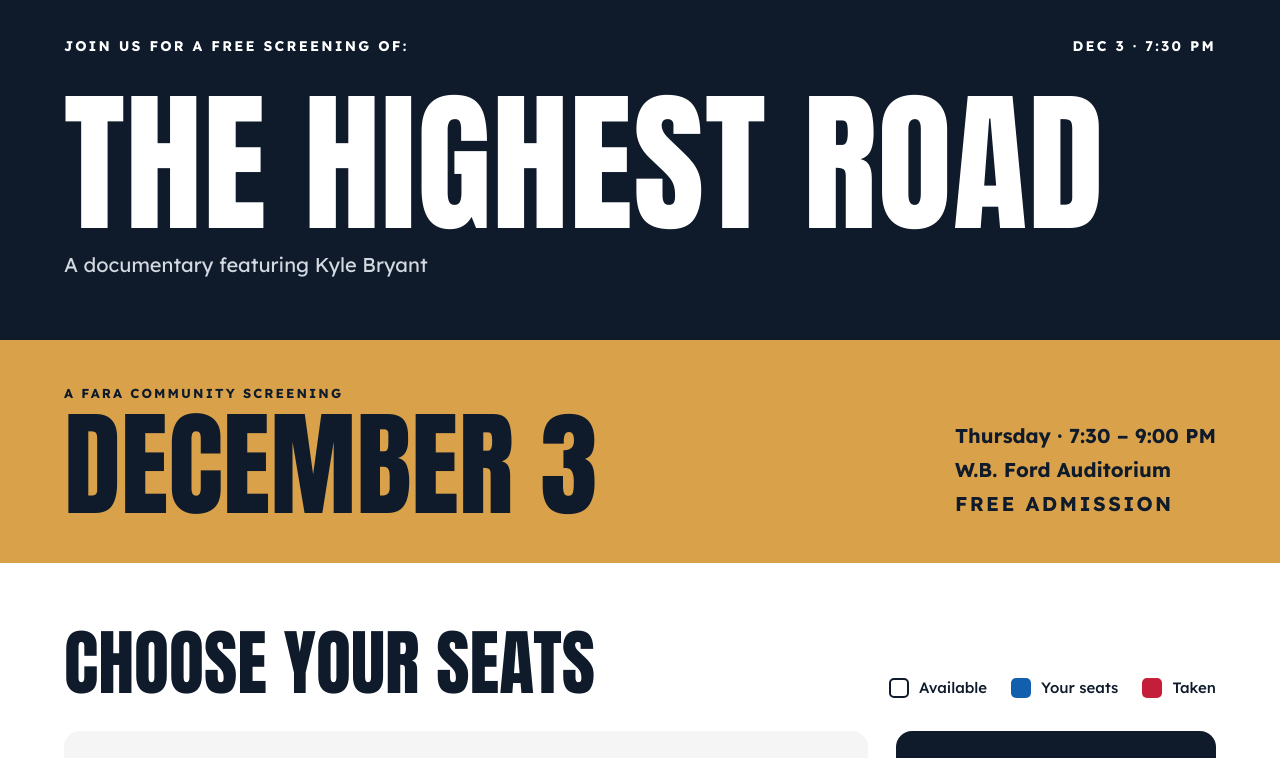
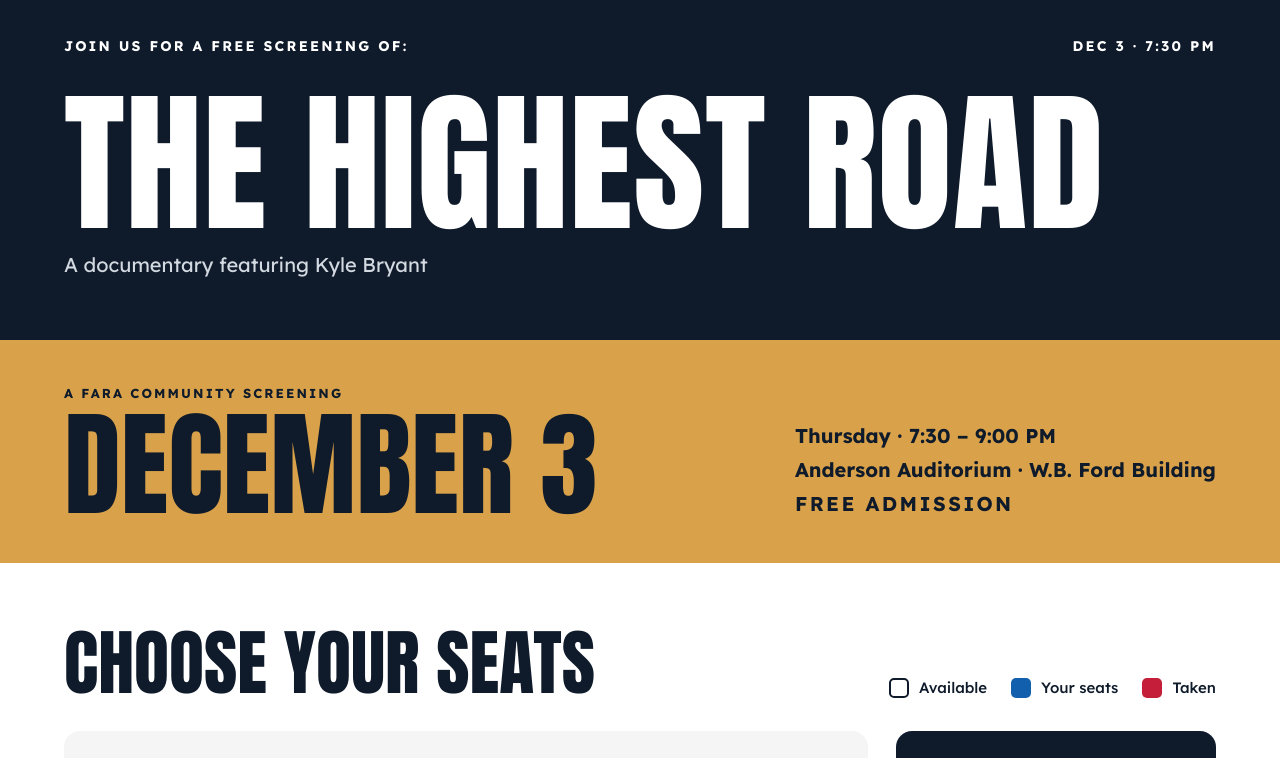
Before and after one commit to aJakeoo/CCS-WBF-A-Seat-Planner, a plain HTML site: page index.html in a window 1280 px wide. Shown: the top 758 px of the page. Drawn offline with Linux system fonts and the light colour scheme; no server answers.

Commit message:
Correct venue to Anderson Auditorium in the W.B. Ford Building
Update the site, confirmation email and calendar invite, and add
the campus street address to the email and invite.

Co-Authored-By: Claude Sonnet 5.5 <noreply@anthropic.com>

```diff
--- a/config.js
+++ b/config.js
@@ -4,7 +4,7 @@ window.EVENT = {
   subtitle: "A documentary featuring Kyle Bryant",
   date: "Thursday, December 3",
   time: "7:30 PM",
-  venue: "W.B. Ford Auditorium",
+  venue: "Anderson Auditorium, W.B. Ford Building",
 
   // Where RSVPs are sent. Leave empty for preview mode
   // (choices are kept in this browser only and shown as a copyable summary).
--- a/index.html
+++ b/index.html
@@ -4,7 +4,7 @@
 <meta charset="utf-8">
 <meta name="viewport" content="width=device-width, initial-scale=1">
 <title>The Highest Road | Reserve a seat</title>
-<meta name="description" content="Reserve your seat for a free FARA community screening of The Highest Road, Thursday, December 3 at 7:30 PM, W.B. Ford Auditorium.">
+<meta name="description" content="Reserve your seat for a free FARA community screening of The Highest Road, Thursday, December 3 at 7:30 PM, Anderson Auditorium, W.B. Ford Building.">
 <link rel="preconnect" href="https://fonts.googleapis.com">
 <link rel="preconnect" href="https://fonts.gstatic.com" crossorigin>
 <link rel="stylesheet" href="https://fonts.googleapis.com/css2?family=Anton&family=Lexend:wght@400;500;700&display=swap">
@@ -32,7 +32,7 @@
       </div>
       <div class="facts">
         <span>Thursday &middot; 7:30 &ndash; 9:00 PM</span>
-        <span>W.B. Ford Auditorium</span>
+        <span>Anderson Auditorium &middot; W.B. Ford Building</span>
         <span class="caps">Free admission</span>
       </div>
     </div>
@@ -91,7 +91,7 @@
       <div><span class="label">Your seats</span><span class="big-sm" id="doneSeats"></span></div>
       <div><span class="label">Date</span><span class="big-sm">Thu, Dec 3</span></div>
       <div><span class="label">Doors</span><span class="big-sm">7:30 PM</span></div>
-      <div><span class="label">Reserved for</span><strong id="doneName"></strong><span>W.B. Ford Auditorium</span></div>
+      <div><span class="label">Reserved for</span><strong id="doneName"></strong><span>Anderson Auditorium, W.B. Ford Building</span></div>
     </div>
   </section>
   <section class="foot">
```
Also changed, not shown: 1 other file.
